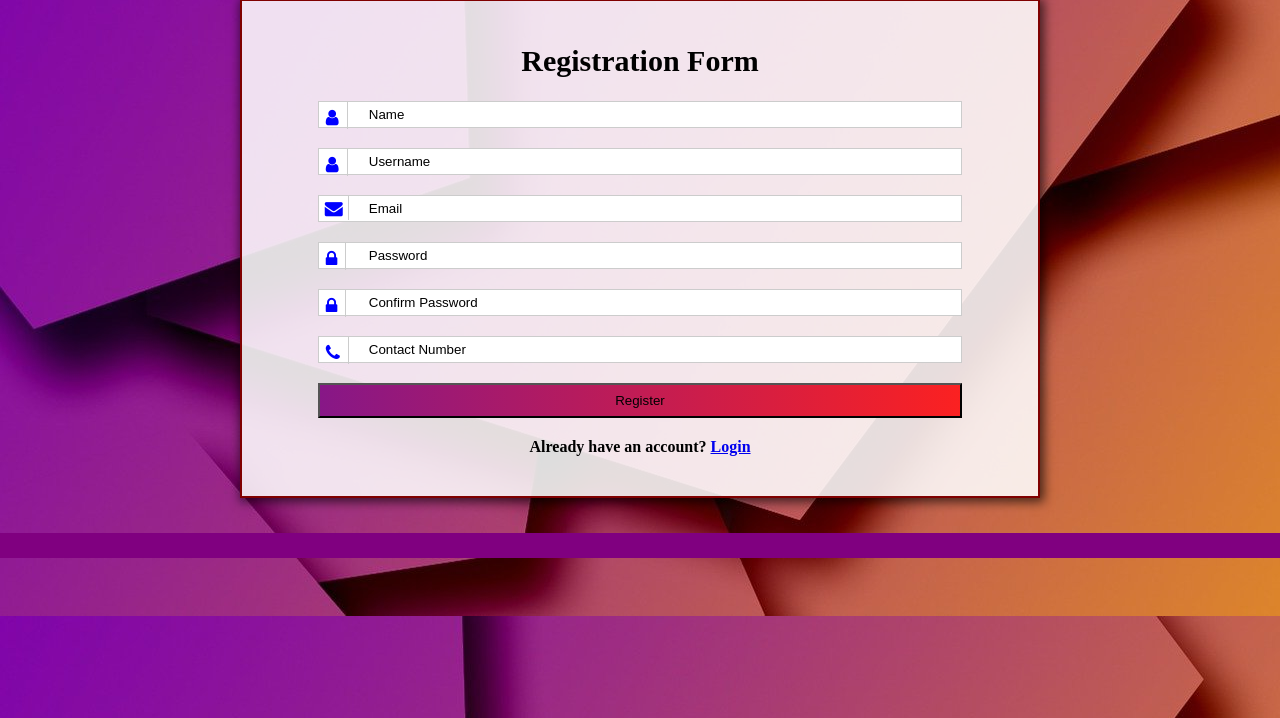
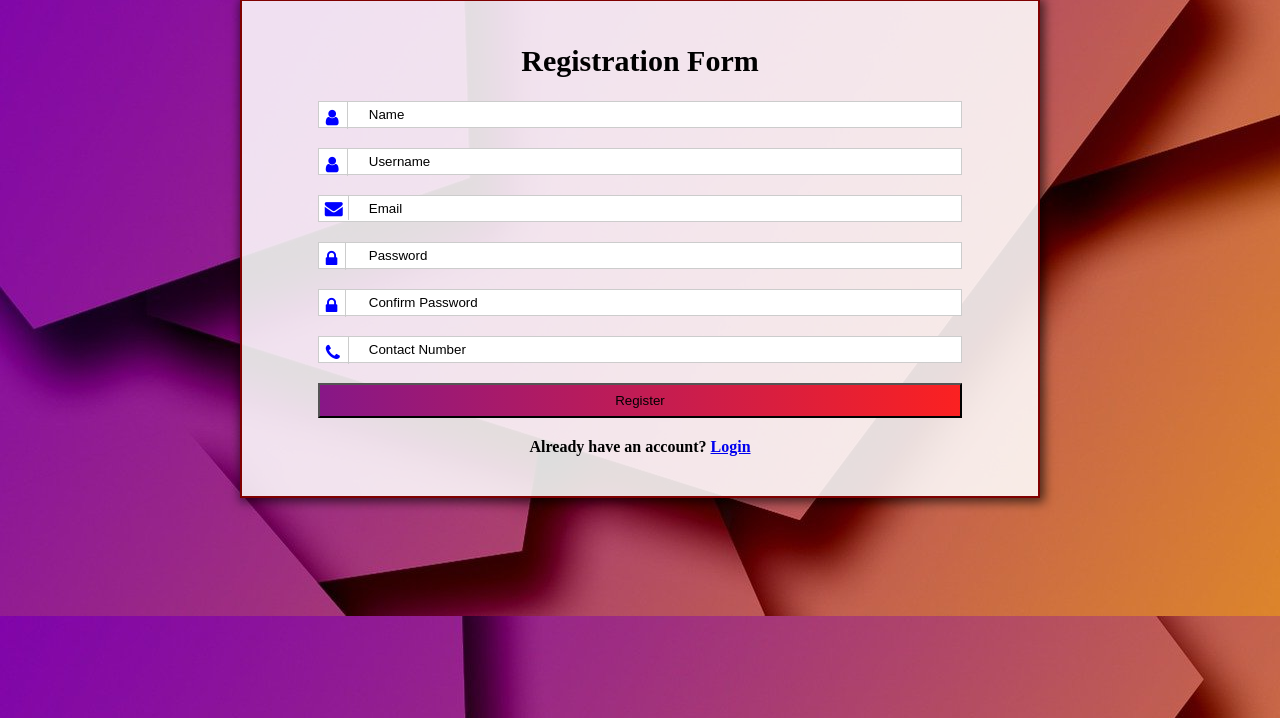
Before and after one commit to Shweta-Singh30/Expense-Tracking-Website, a PHP site: page /Register.php in a window 1280 px wide. Shown: the part 82-800 px from the top of the page. Run offline with PHP 8.4, Linux system fonts and the light colour scheme.

Commit message:
Removed footer Style

```diff
--- a/Assets/Style.css
+++ b/Assets/Style.css
@@ -387,11 +387,7 @@ img {
 }
 
 
-footer {
-   width: 100%;
-   height: 25px;
-   background-color: purple;
-}
+
 
 #hImg {
    background-image: url("Assets/exp.jpg");
```
